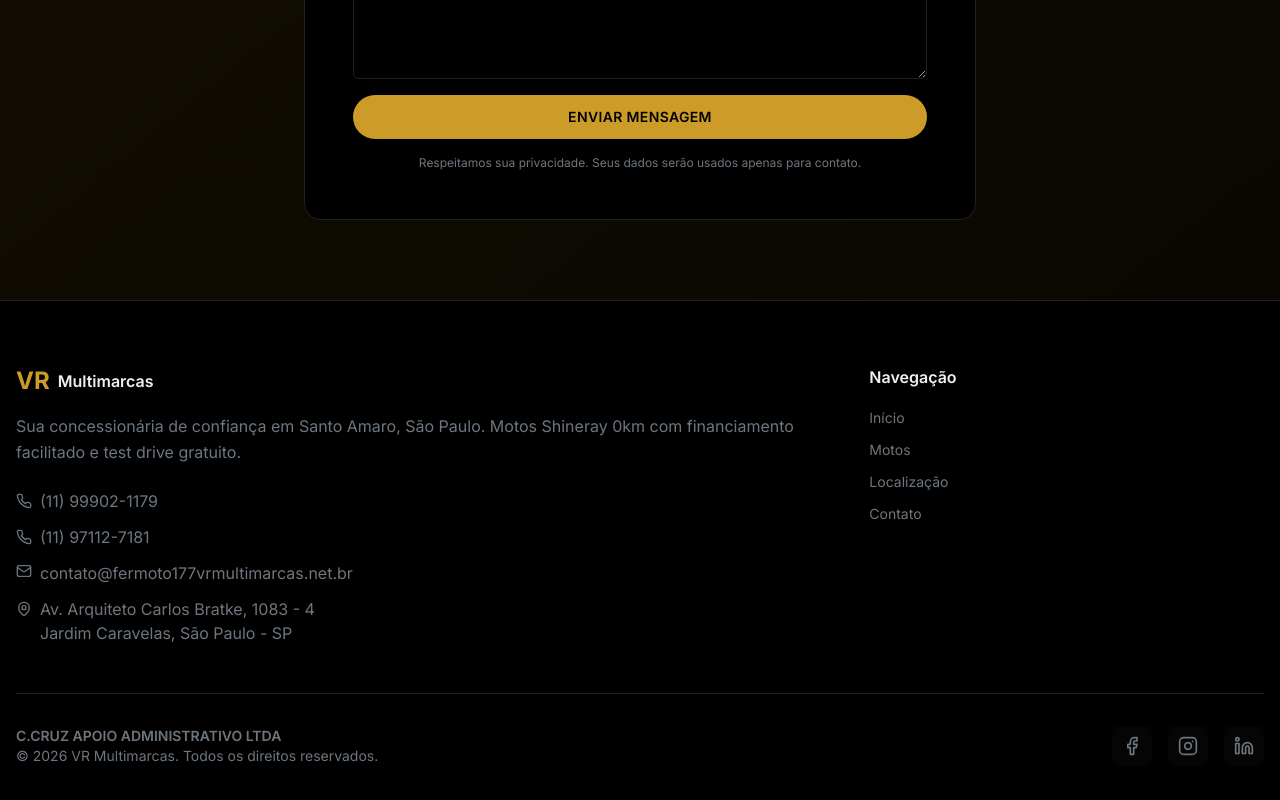
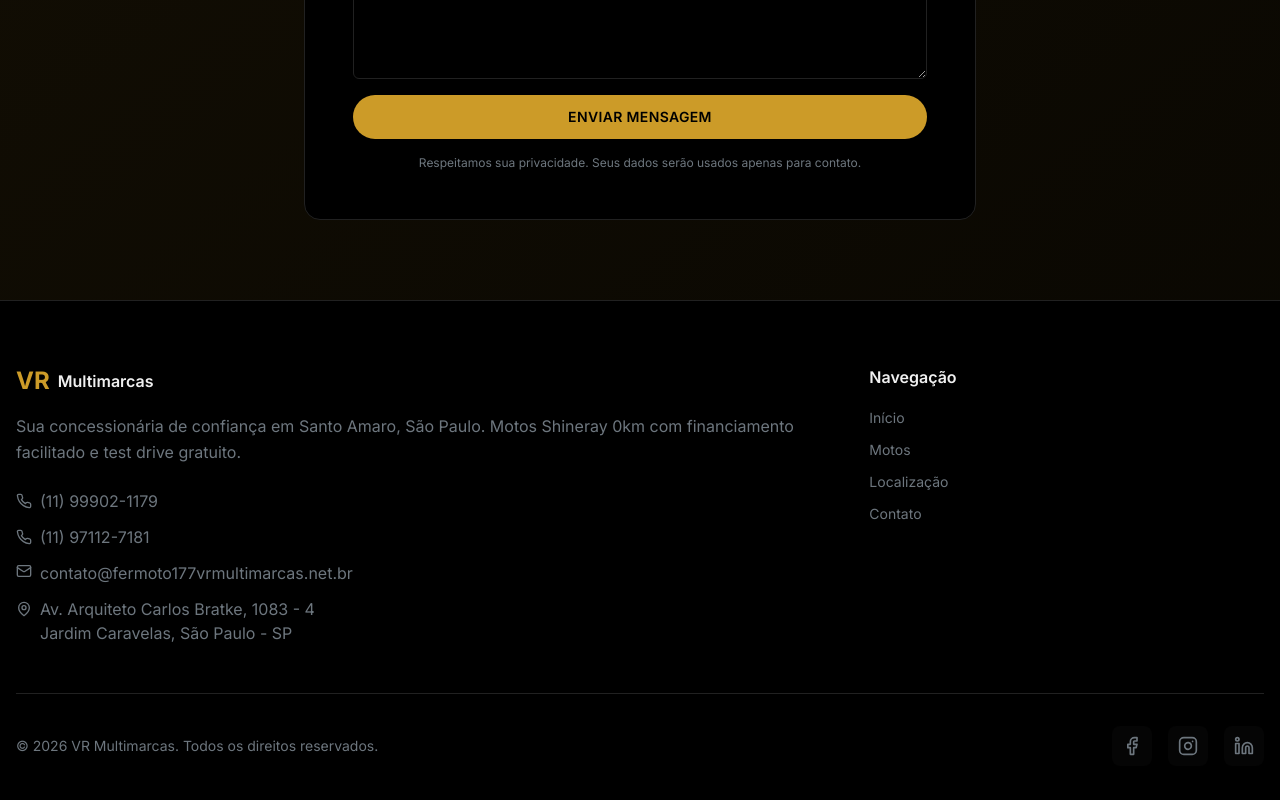
Before and after one commit to HeitorBMarini/vr-multimarcas, a Next.js app: page / in a window 1280 px wide. Shown: the part 3637-4437 px from the top of the page. Built offline with nearby package versions, Linux system fonts and the light colour scheme.

Commit message:
Remove razao social do rodape

```diff
--- a/components/footer.tsx
+++ b/components/footer.tsx
@@ -124,7 +124,6 @@
             transition={{ duration: 0.5 }}
             className="text-muted-foreground text-sm text-center md:text-left"
           >
-            <p className="font-semibold">C.CRUZ APOIO ADMINISTRATIVO LTDA</p>
             <p>© {currentYear} VR Multimarcas. Todos os direitos reservados.</p>
           </motion.div>
 
```
